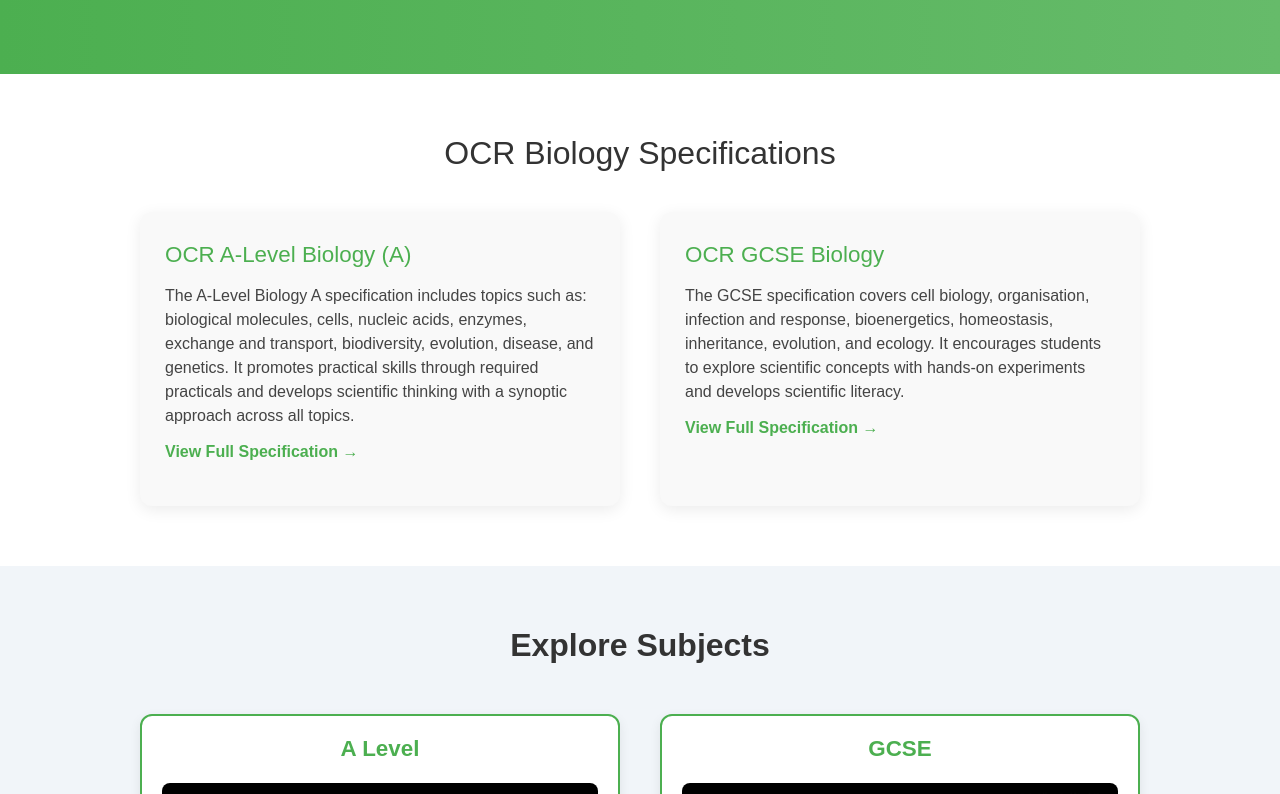
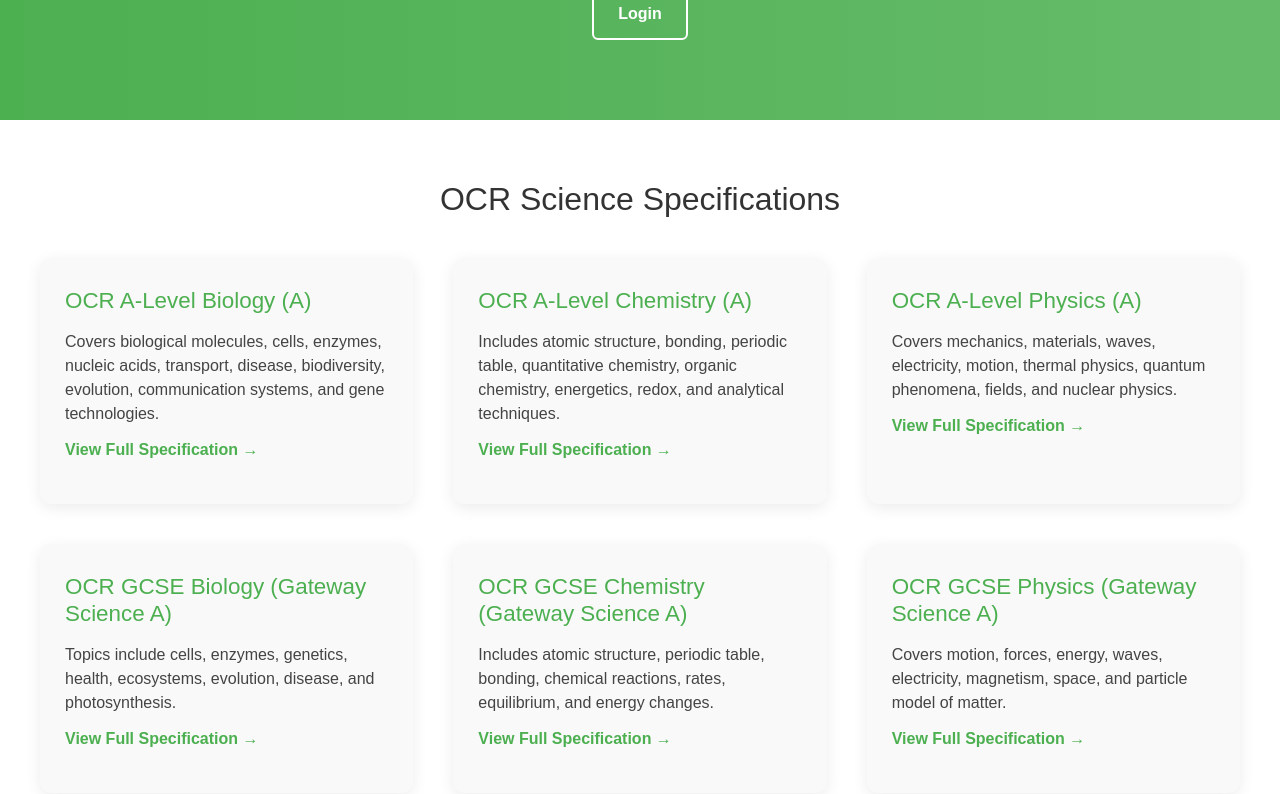
Before and after one commit to MartinBradbury/exambuilderfe, a React (Vite) app: page / in a window 1280 px wide. Shown: the part 360-1154 px from the top of the page. Built offline with nearby package versions, Linux system fonts and the light colour scheme.

Commit message:
added under construction header in home

```diff
--- a/src/pages/Home.jsx
+++ b/src/pages/Home.jsx
@@ -53,6 +53,12 @@ export default function Home() {
   ];
 
   return (
+    <>
+      <div>
+        <h2 className="construction-card">
+          THIS IS STILL IN A BUILD PHASE, MANY FEATURES ARE NOT AVAILABLE YET
+        </h2>
+      </div>
       <div className="homepage">
         <header className="hero">
           <div className="hero-content">
@@ -79,17 +85,16 @@ export default function Home() {
 
         {/* Specification Info Section */}
         <section className="specification-info">
-        <h2>OCR Biology Specifications</h2>
+          <h2>OCR Science Specifications</h2>
 
           <div className="spec-grid">
+            {/* A-Level Specs */}
             <div className="spec-card">
               <h3>OCR A-Level Biology (A)</h3>
               <p>
-              The A-Level Biology A specification includes topics such as:
-              biological molecules, cells, nucleic acids, enzymes, exchange and
-              transport, biodiversity, evolution, disease, and genetics. It
-              promotes practical skills through required practicals and develops
-              scientific thinking with a synoptic approach across all topics.
+                Covers biological molecules, cells, enzymes, nucleic acids,
+                transport, disease, biodiversity, evolution, communication
+                systems, and gene technologies.
               </p>
               <p>
                 <a
@@ -103,17 +108,84 @@ export default function Home() {
             </div>
 
             <div className="spec-card">
-            <h3>OCR GCSE Biology</h3>
+              <h3>OCR A-Level Chemistry (A)</h3>
               <p>
-              The GCSE specification covers cell biology, organisation,
-              infection and response, bioenergetics, homeostasis, inheritance,
-              evolution, and ecology. It encourages students to explore
-              scientific concepts with hands-on experiments and develops
-              scientific literacy.
+                Includes atomic structure, bonding, periodic table, quantitative
+                chemistry, organic chemistry, energetics, redox, and analytical
+                techniques.
+              </p>
+              <p>
+                <a
+                  href="https://www.ocr.org.uk/qualifications/as-and-a-level/chemistry-a-h032-h432-from-2015/"
+                  target="_blank"
+                  rel="noopener noreferrer"
+                >
+                  View Full Specification →
+                </a>
+              </p>
+            </div>
+
+            <div className="spec-card">
+              <h3>OCR A-Level Physics (A)</h3>
+              <p>
+                Covers mechanics, materials, waves, electricity, motion, thermal
+                physics, quantum phenomena, fields, and nuclear physics.
+              </p>
+              <p>
+                <a
+                  href="https://www.ocr.org.uk/qualifications/as-and-a-level/physics-a-h156-h556-from-2015/"
+                  target="_blank"
+                  rel="noopener noreferrer"
+                >
+                  View Full Specification →
+                </a>
+              </p>
+            </div>
+
+            {/* GCSE Specs */}
+            <div className="spec-card">
+              <h3>OCR GCSE Biology (Gateway Science A)</h3>
+              <p>
+                Topics include cells, enzymes, genetics, health, ecosystems,
+                evolution, disease, and photosynthesis.
               </p>
               <p>
                 <a
                   href="https://www.ocr.org.uk/qualifications/gcse/biology-a-gateway-j247-from-2016/"
+                  target="_blank"
+                  rel="noopener noreferrer"
+                >
+                  View Full Specification →
+                </a>
+              </p>
+            </div>
+
+            <div className="spec-card">
+              <h3>OCR GCSE Chemistry (Gateway Science A)</h3>
+              <p>
+                Includes atomic structure, periodic table, bonding, chemical
+                reactions, rates, equilibrium, and energy changes.
+              </p>
+              <p>
+                <a
+                  href="https://www.ocr.org.uk/qualifications/gcse/chemistry-a-gateway-j248-from-2016/"
+                  target="_blank"
+                  rel="noopener noreferrer"
+                >
+                  View Full Specification →
+                </a>
+              </p>
+            </div>
+
+            <div className="spec-card">
+              <h3>OCR GCSE Physics (Gateway Science A)</h3>
+              <p>
+                Covers motion, forces, energy, waves, electricity, magnetism,
+                space, and particle model of matter.
+              </p>
+              <p>
+                <a
+                  href="https://www.ocr.org.uk/qualifications/gcse/physics-a-gateway-j249-from-2016/"
                   target="_blank"
                   rel="noopener noreferrer"
                 >
@@ -151,5 +223,6 @@ export default function Home() {
           </p>
         </footer>
       </div>
+    </>
   );
 }
--- a/src/styles/Home.css
+++ b/src/styles/Home.css
@@ -298,7 +298,7 @@
   display: grid;
   grid-template-columns: repeat(auto-fit, minmax(280px, 1fr));
   gap: 40px;
-  max-width: 1000px;
+  max-width: 1200px;
   margin: 0 auto;
 }
 
@@ -332,3 +332,11 @@
 .spec-card a:hover {
   text-decoration: underline;
 }
+
+/* UNDER CONSTRUCTION */
+
+.construction-card {
+  background-color: yellow;
+  color: black;
+  text-align: center;
+}
```
Lines whose indentation alone changed are shown as unchanged.
